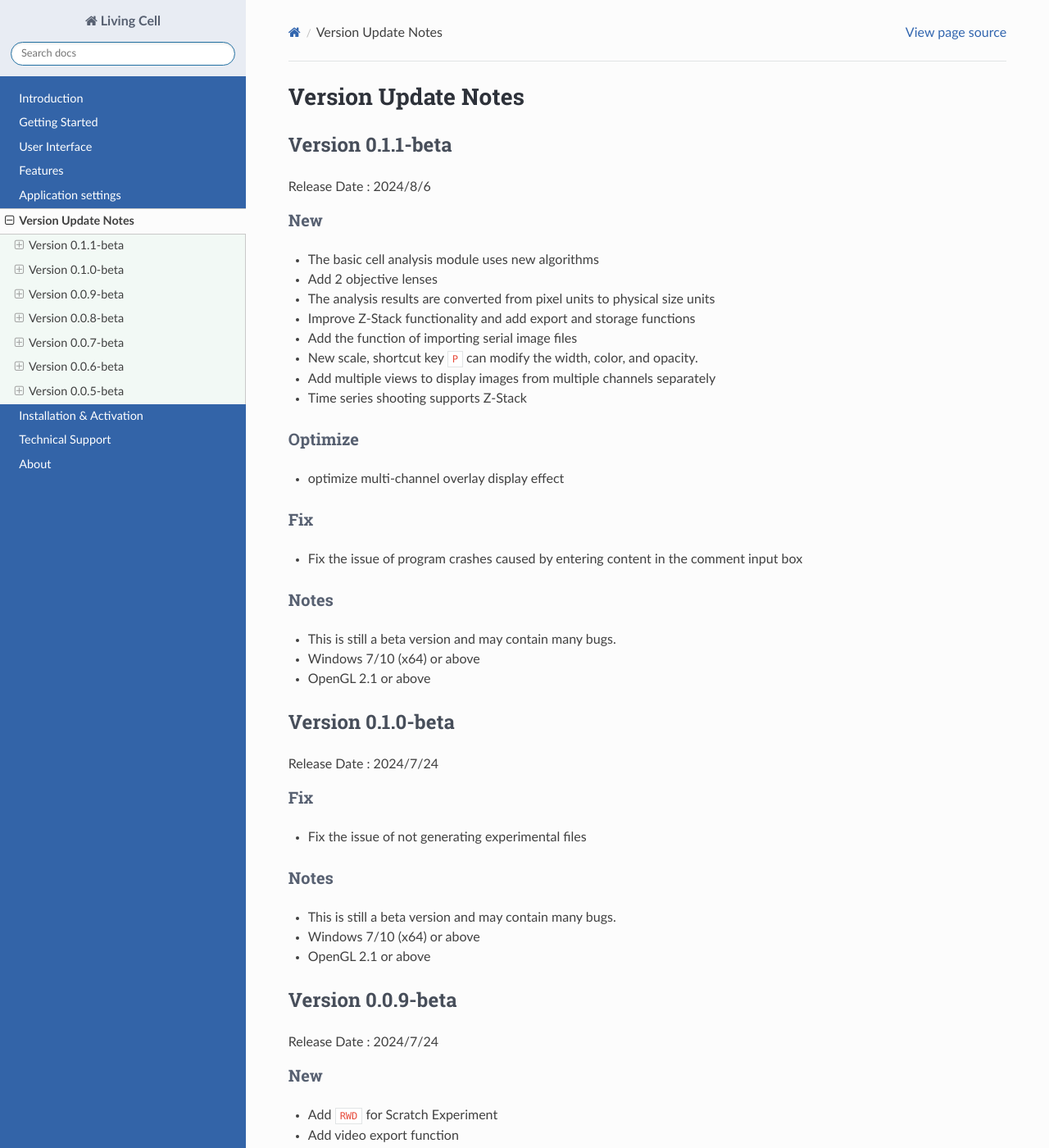
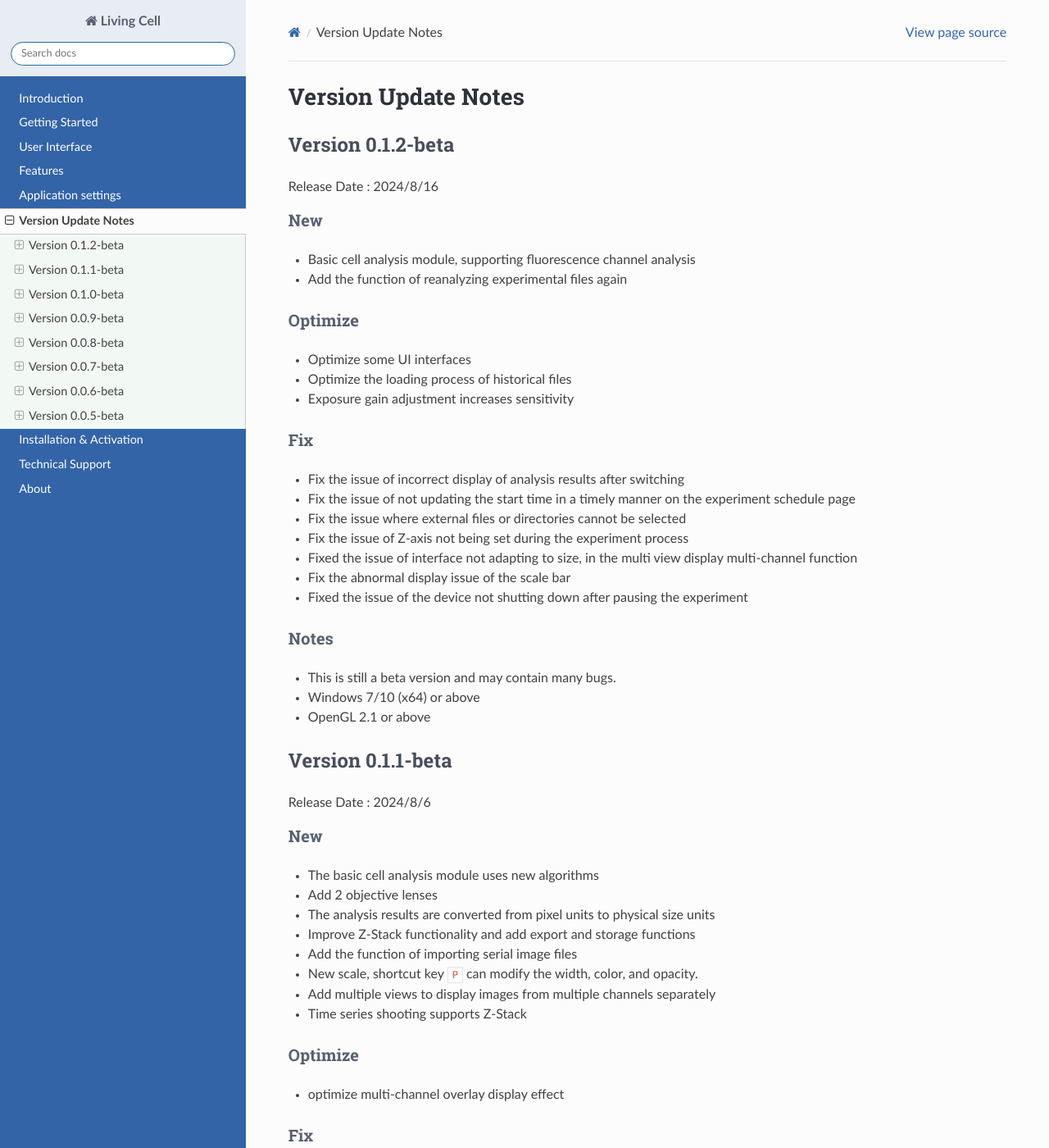
Before and after one commit to yangtong93/living-cell-docs, a Sphinx documentation site: the page built from source/user_guide/upgrade.md, in a window 1280 px wide and 1400 px high. Shown: the whole window at 82% size. Built offline with Sphinx 7.4.7 and the Read the Docs theme 2.0.0, drawn with Linux system fonts in a browser that asks for light colours; pages that are not in the unit, such as notebooks, are missing from menus.

Commit message:
feature: 0.1.2

```diff
--- a/source/user_guide/upgrade.md
+++ b/source/user_guide/upgrade.md
@@ -1,4 +1,31 @@
 # Version Update Notes
+
+## Version 0.1.2-beta
+
+Release Date : 2024/8/16
+
+### New
+* Basic cell analysis module, supporting fluorescence channel analysis
+* Add the function of reanalyzing experimental files again
+
+### Optimize
+* Optimize some UI interfaces
+* Optimize the loading process of historical files
+* Exposure gain adjustment increases sensitivity
+
+### Fix
+* Fix the issue of incorrect display of analysis results after switching
+* Fix the issue of not updating the start time in a timely manner on the experiment schedule page
+* Fix the issue where external files or directories cannot be selected
+* Fix the issue of Z-axis not being set during the experiment process
+* Fixed the issue of interface not adapting to size, in the multi view display multi-channel function
+* Fix the abnormal display issue of the scale bar
+* Fixed the issue of the device not shutting down after pausing the experiment
+
+### Notes
+* This is still a beta version and may contain many bugs.
+* Windows 7/10 (x64) or above
+* OpenGL 2.1 or above
 
 ## Version 0.1.1-beta
 
```
Also changed, not shown: 1 other file.
